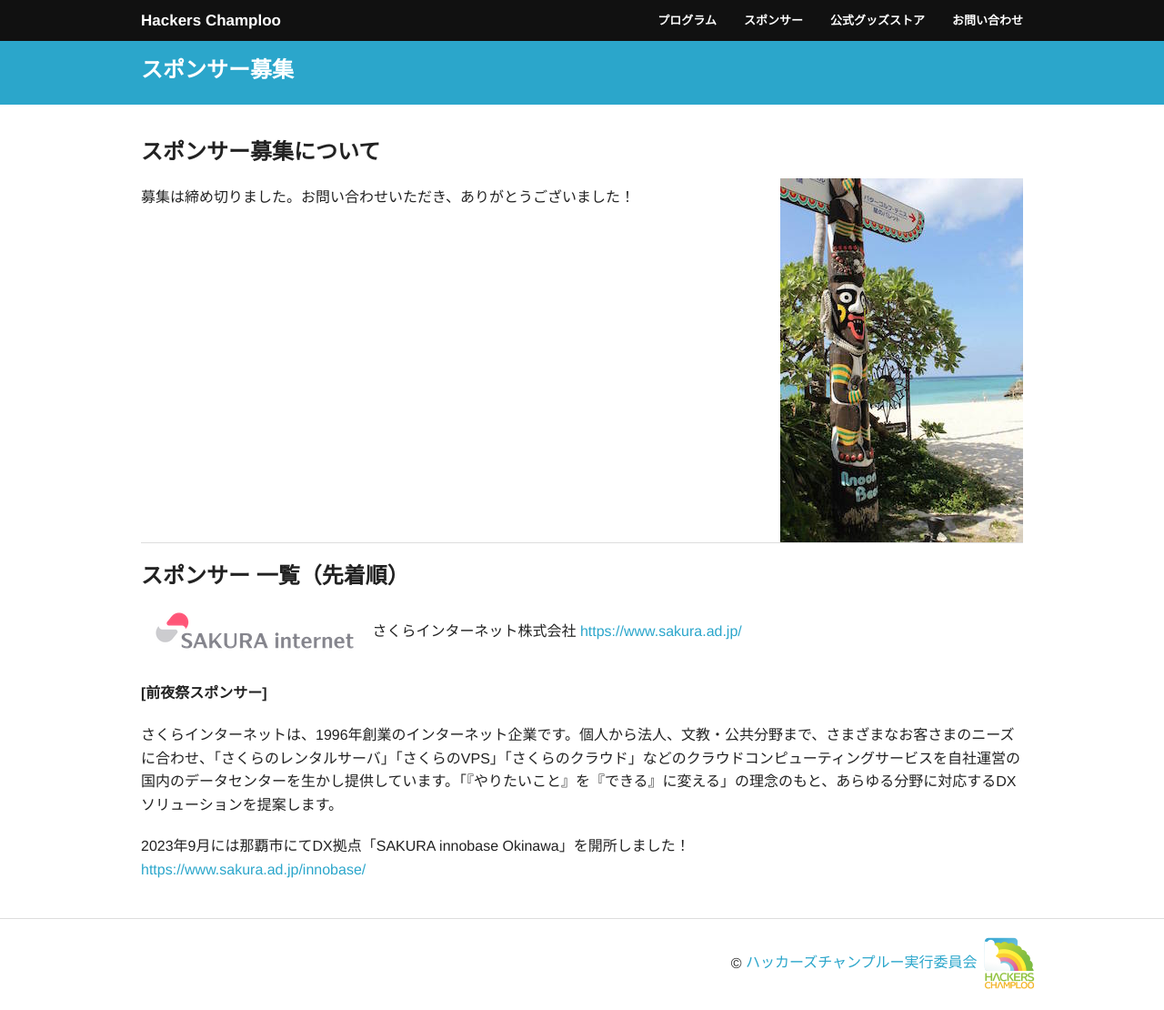
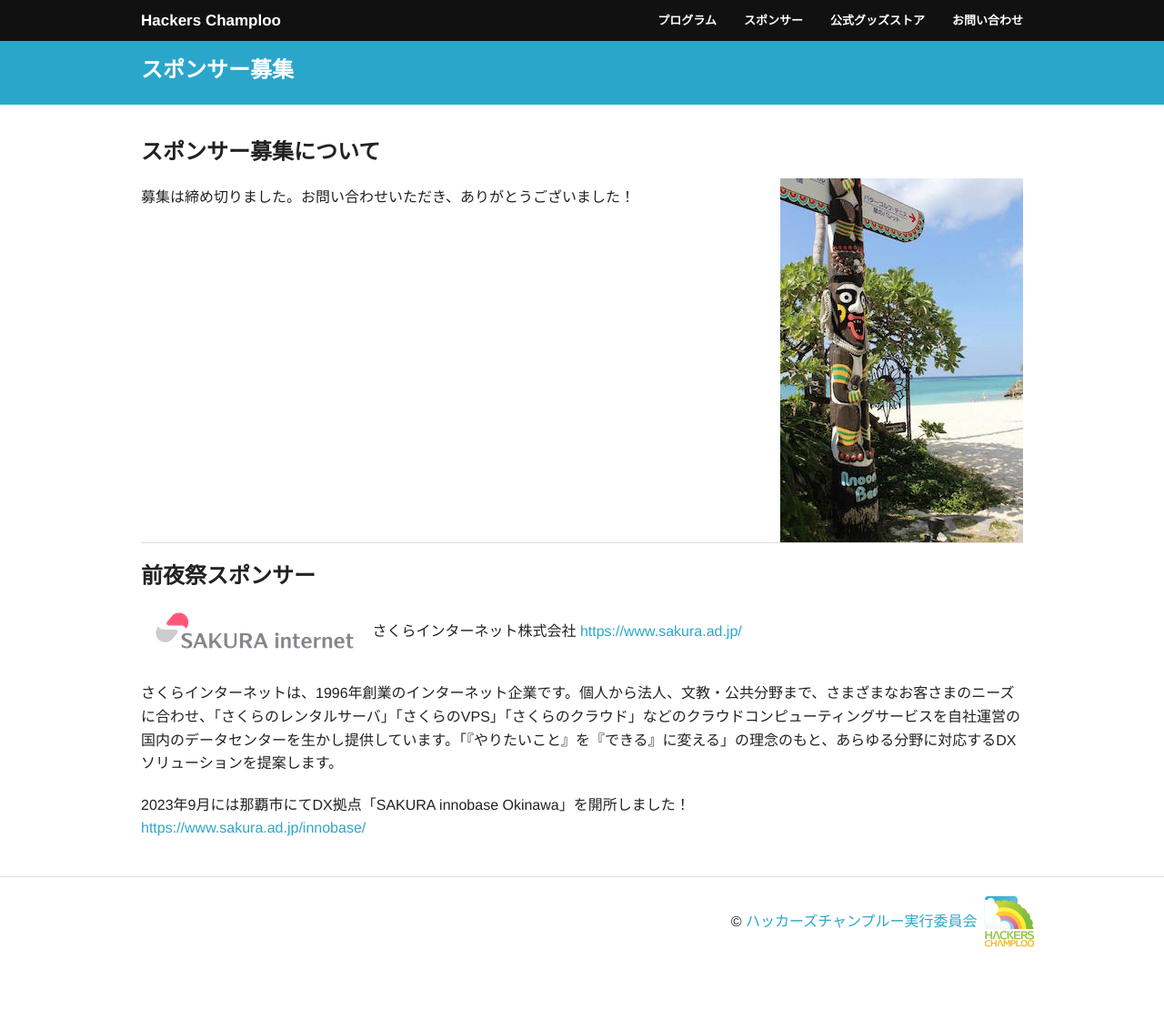
Before and after one commit to hackers-champloo/hackers-champloo.github.io, a Jekyll site: the page built from 2023/sponsors.md, in a window 1280 px wide and 1110 px high. Shown: the whole window at 91% size. Built offline with Jekyll 4.4.1, drawn with Linux system fonts in a browser that asks for light colours; nearby versions of some CDN libraries.

Commit message:
Update sponsors.md

```diff
--- a/2023/sponsors.md
+++ b/2023/sponsors.md
@@ -12,11 +12,9 @@ title: スポンサー募集
 
 -----
 
-# スポンサー 一覧（先着順）
+# 前夜祭スポンサー
 
 ![](/img/2023/sakura-1-1-basic-rgb-whiteback-250px.png) さくらインターネット株式会社 [https://www.sakura.ad.jp/](https://www.sakura.ad.jp/)
-
-**[前夜祭スポンサー]**
 
 さくらインターネットは、1996年創業のインターネット企業です。個人から法人、文教・公共分野まで、さまざまなお客さまのニーズに合わせ、「さくらのレンタルサーバ」「さくらのVPS」「さくらのクラウド」などのクラウドコンピューティングサービスを自社運営の国内のデータセンターを生かし提供しています。「『やりたいこと』を『できる』に変える」の理念のもと、あらゆる分野に対応するDXソリューションを提案します。
 
```
